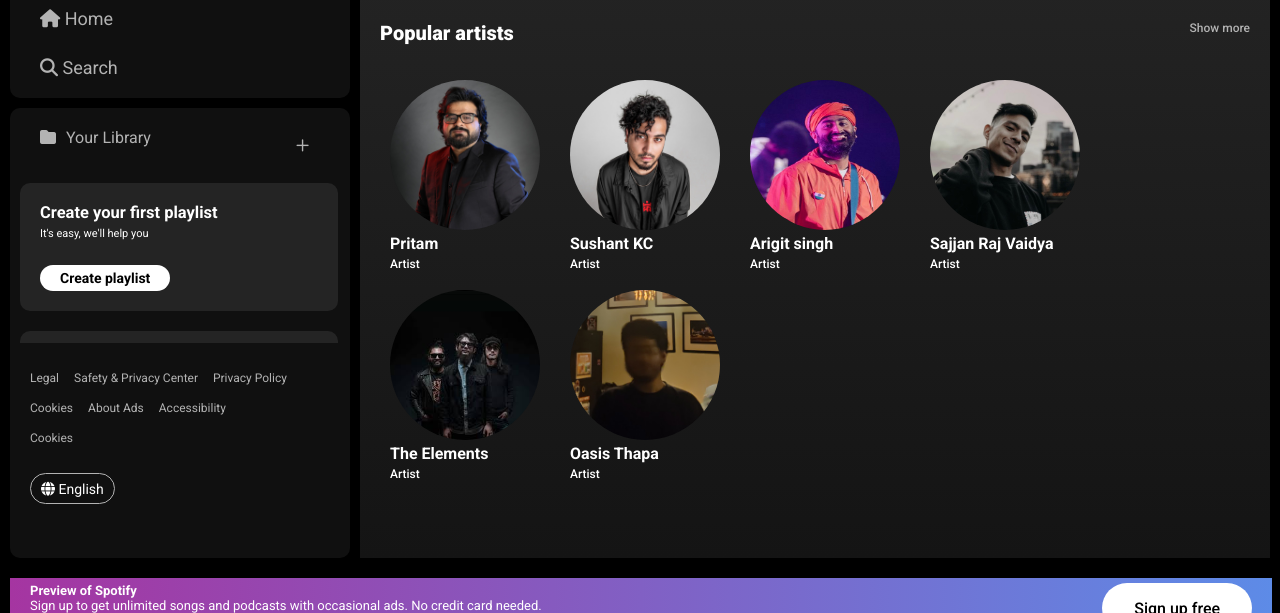
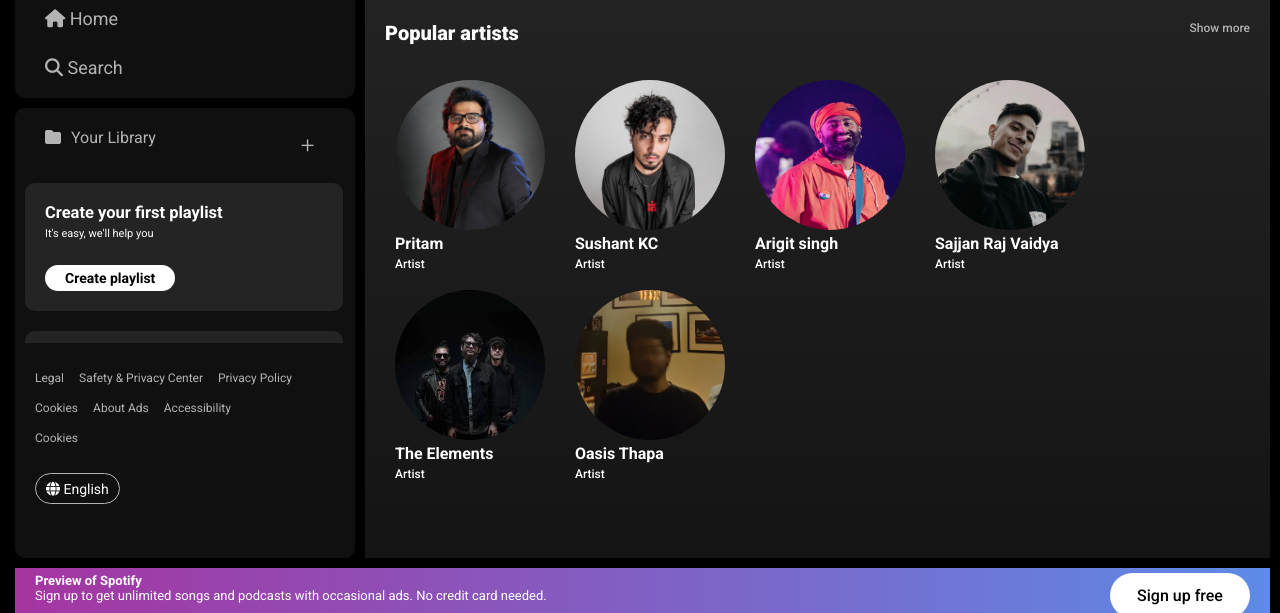
Before and after one commit to Julen-Stha/Julen-Stha.github.io, a plain HTML site: page index.html in a window 1280 px wide. Shown: the part 72-685 px from the top of the page. Drawn offline with Linux system fonts and the light colour scheme.

Commit message:
bored.css

```diff
--- a/bored.css
+++ b/bored.css
@@ -28,15 +28,14 @@
 }
 body{
     background-color: black;
-    height:fit-content;
 }
 .whole {
     display: flex;
     flex-direction: column;
-    gap: 20px;
+    justify-content: space-between;
+    gap: 10px;
     height: 100%;
-    padding: 10px 10px 5px 10px;
-    justify-content: space-between;
+    padding: 10px 10px 5px 15px;
 }
 
 .home {
@@ -50,6 +49,7 @@ body{
     flex-direction: column;
     position: sticky;
     gap: 10px;
+
 }
 
 .home .left .top,
@@ -242,7 +242,7 @@ body{
 .right {
     display: flex;
     flex-direction: column;
-    width: 1140px;
+    width: 1120px;
     height: 620px;
 
     .nav {
@@ -749,8 +749,8 @@ body{
     }
 }
 .advertisement{
-    width:97%;
-    height:50px;
+    max-width:1440px;
+    height:45px;
     background:linear-gradient(to right,rgb(165, 53, 161),rgb(93, 139, 231));
     padding:5px 20px 5px 20px;
     font-size: 13px;
@@ -761,14 +761,19 @@ body{
     p{
         font-weight: 700;
     }
+    .text-advertisement{
+        display: flex;
+        justify-content: center;
+        flex-direction: column;
+    }
     .button-for-ad{
         button{
             background-color: white;
             border:none;
-            height:50px;
+            height:45px;
             font-size: 16px;
             font-weight: 500;
-            width: 150px;
+            width: 140px;
             border-radius: 30px;
         }
         button:hover{
```
